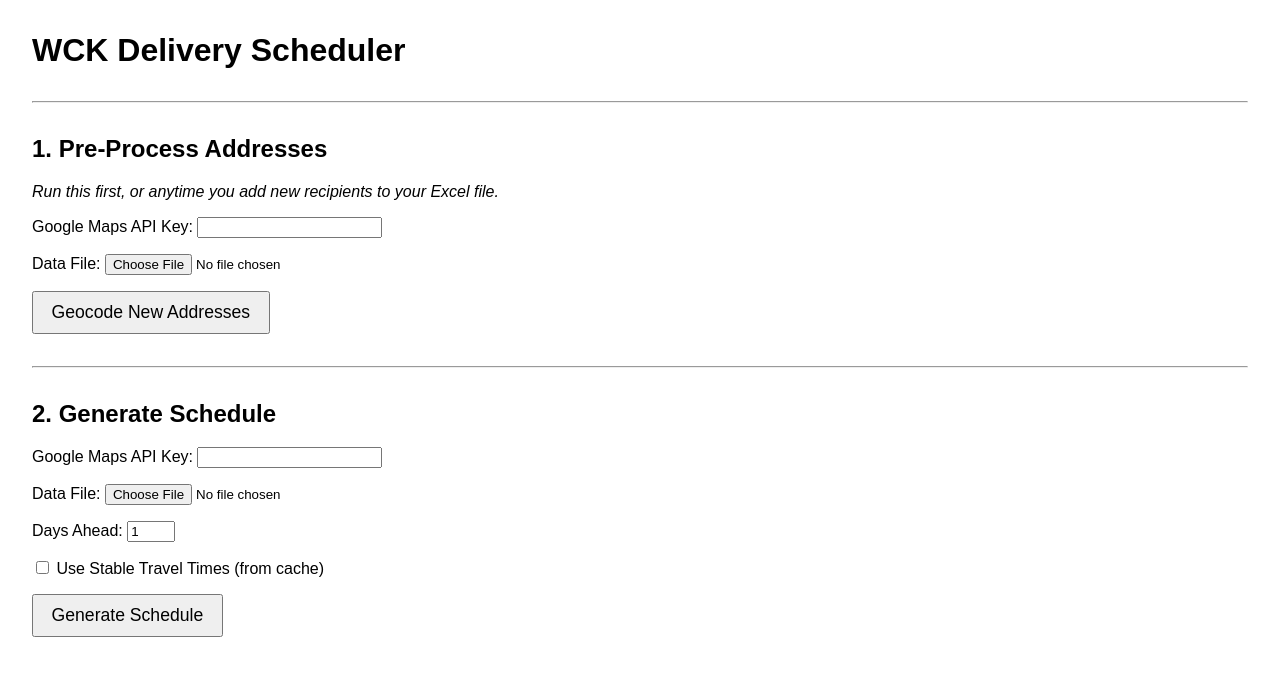
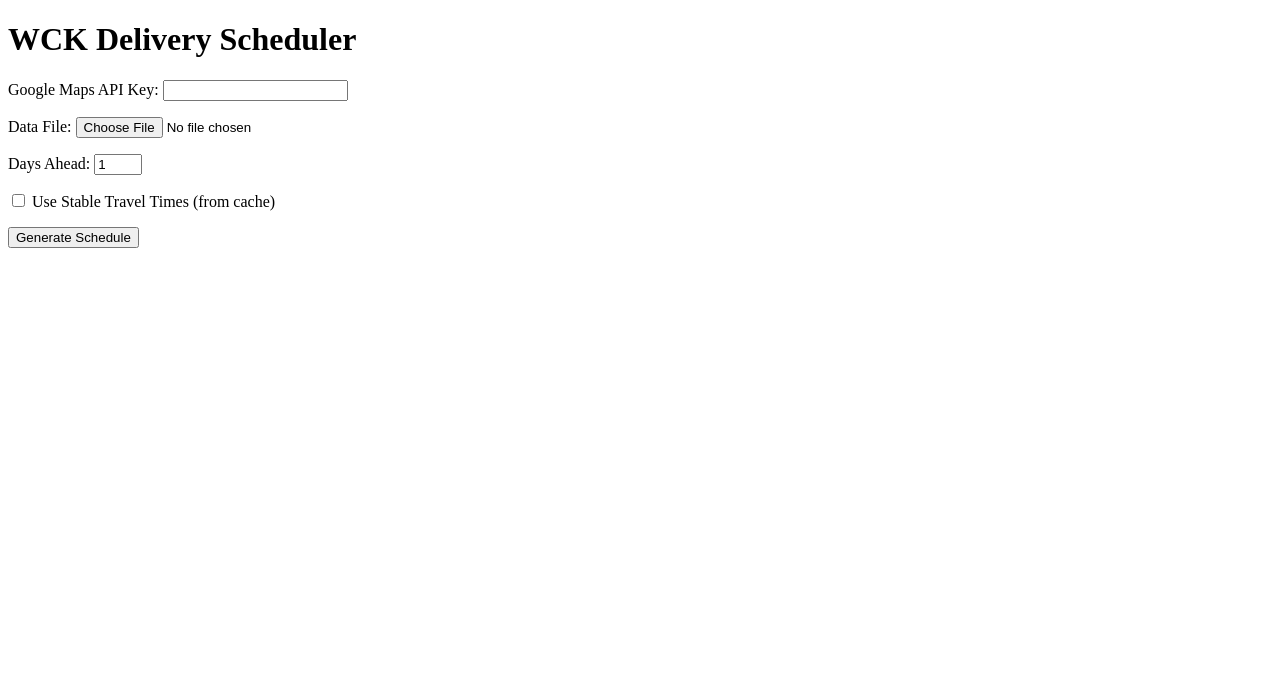
Before and after one commit to tamman86/WCK-APScheduler, a Flask app: page / in a window 1280 px wide. Shown: the top 676 px of the page. Run offline with Flask 3, Linux system fonts and the light colour scheme.

Commit message:
Updated app to run in a single file submission to download links

```diff
--- a/app.py
+++ b/app.py
@@ -75,17 +75,20 @@
         print(f"Map generation failed: {e}")
 
 
-# --- BACKGROUND JOBS ---
-def run_geocoding_job(excel_path, api_key, job_id):
+# --- THE COMBINED BACKGROUND JOB ---
+def run_combined_job(excel_path, api_key, days_ahead, use_stable_cache, job_id):
     """
-    This function now correctly adds Latitude/Longitude columns to the uploaded Excel file.
+    Performs the entire workflow: geocodes missing addresses, calculates optimal routes,
+    and generates the final schedule and map.
     """
     global job_results
-    job_results[job_id] = {'status': 'running', 'log': 'Starting Geocoding Process...\n'}
+    job_results[job_id] = {'status': 'running'}
     try:
+        # --- PART 1: GEOCODING LOGIC ---
+        print("Starting Part 1: Geocoding...")
         recipients_df = pd.read_excel(excel_path, sheet_name="Recipients")
         geocode_cache = load_geocode_cache()
-        new_coords_added = False
+        new_coords_added_to_cache = False
         file_was_modified = False
 
         if 'Latitude' not in recipients_df.columns: recipients_df['Latitude'] = None
@@ -95,62 +98,40 @@
         for index, row in recipients_df.iterrows():
             if pd.isna(row['Latitude']) or pd.isna(row['Longitude']):
                 address = row['Full Address']
+                if not isinstance(address, str) or address.strip() == '': continue
+
                 lat, lng = None, None
-
-                if not isinstance(address, str) or address.strip() == '': continue
                 if address in geocode_cache:
-                    job_results[job_id]['log'] += f"CACHE HIT: Found '{address}'\n"
-                    lat = geocode_cache[address]['lat']
-                    lng = geocode_cache[address]['lng']
+                    lat, lng = geocode_cache[address]['lat'], geocode_cache[address]['lng']
                 else:
-                    job_results[job_id]['log'] += f"API CALL: Geocoding '{address}'...\n"
                     geocode_result = gmaps.geocode(address)
                     if geocode_result:
                         location = geocode_result[0]['geometry']['location']
                         lat, lng = location['lat'], location['lng']
                         geocode_cache[address] = {'lat': lat, 'lng': lng}
-                        new_coords_added = True
+                        new_coords_added_to_cache = True
                     else:
-                        job_results[job_id]['log'] += f"WARNING: Could not geocode '{address}'\n"
+                        print(f"WARNING: Could not geocode '{address}'")
 
                 if lat is not None and lng is not None:
-                    recipients_df.at[index, 'Latitude'] = lat
-                    recipients_df.at[index, 'Longitude'] = lng
+                    recipients_df.at[index, 'Latitude'], recipients_df.at[index, 'Longitude'] = lat, lng
                     file_was_modified = True
 
-        # Save the JSON cache file only if new API calls were made
-        if new_coords_added:
-            save_geocode_cache(geocode_cache)
+        if new_coords_added_to_cache: save_geocode_cache(geocode_cache)
 
-        # Save the Excel file only if any coordinates were filled in
         if file_was_modified:
-            job_results[job_id]['log'] += "Saving updated coordinates back to Excel file...\n"
+            print("Geocoding complete. Updating Excel file in place...")
             with pd.ExcelFile(excel_path) as xls:
                 all_sheets = {sheet_name: xls.parse(sheet_name) for sheet_name in xls.sheet_names}
             all_sheets['Recipients'] = recipients_df
             with pd.ExcelWriter(excel_path, engine='openpyxl') as writer:
-                for sheet_name, df in all_sheets.items():
-                    df.to_excel(writer, sheet_name=sheet_name, index=False)
-            job_results[job_id]['status'] = 'finished'
-            job_results[job_id]['result'] = {
-                'message': "Success! The uploaded file was updated with new coordinates. You can now run the scheduler."}
+                for sheet_name, df_sheet in all_sheets.items():
+                    df_sheet.to_excel(writer, sheet_name=sheet_name, index=False)
         else:
-            job_results[job_id]['log'] += "No new addresses found to geocode. File was not changed.\n"
-            job_results[job_id]['status'] = 'finished'
-            job_results[job_id]['result'] = {
-                'message': "No new coordinates needed. Your file already has all data."}
+            print("No new addresses needed geocoding.")
 
-    except Exception as e:
-        print("--- GEOCODING JOB FAILED: FULL TRACEBACK ---")
-        traceback.print_exc()
-        print("---------------------------------------------")
-        job_results[job_id]['status'] = 'failed'
-        job_results[job_id]['result'] = {'error': str(e)}
-
-def run_optimization_job(excel_path, api_key, days_ahead, use_stable_cache, job_id):
-    global job_results
-    job_results[job_id] = {'status': 'running'}
-    try:
+        # --- PART 2: OPTIMIZATION LOGIC ---
+        print("\nStarting Part 2: Optimization...")
         today = datetime.now()
         future_date = today + timedelta(days=days_ahead)
         departure_datetime = datetime.combine(future_date.date(), time(11, 0))
@@ -166,6 +147,7 @@
         output_map_path = os.path.join('outputs', f"{timestamp}_Map.html")
 
         suppliers_df = pd.read_excel(excel_path, sheet_name="Suppliers")
+        # Reread the recipients_df from the (now updated) file
         recipients_df = pd.read_excel(excel_path, sheet_name="Recipients")
         available_suppliers_df = suppliers_df[
             suppliers_df['Availability'].str.contains(day_filter_str, na=False)].copy()
@@ -180,9 +162,7 @@
                 raise ValueError(
                     f"Cache file '{STABLE_COSTS_FILE}' not found. Please run once in normal mode to create it.")
         else:
-            gmaps = googlemaps.Client(key=api_key)
             all_recipient_coords = list(zip(recipients_df['Latitude'], recipients_df['Longitude']))
-            # CORRECTED: Standardized to Latitude/Longitude
             all_supplier_coords = list(zip(available_suppliers_df['Latitude'], available_suppliers_df['Longitude']))
             all_results = []
             batch_size = 10
@@ -265,7 +245,6 @@
         job_results[job_id]['status'] = 'failed'
         job_results[job_id]['result'] = {'error': str(e)}
 
-
 # --- FLASK APP INITIALIZATION ---
 app = Flask(__name__)
 app.config.from_object(Config())
@@ -285,23 +264,9 @@
 def index():
     return render_template('index.html')
 
-
-@app.route('/run_geocode', methods=['POST'])
-def run_geocode_task():
-    if 'data_file' not in request.files or request.files['data_file'].filename == '':
-        return "Error: No file selected.", 400
-    file = request.files['data_file']
-    filepath = os.path.join(app.config['UPLOAD_FOLDER'], file.filename)
-    file.save(filepath)
-    api_key = request.form['api_key']
-    job_id = str(uuid.uuid4())
-    job_results[job_id] = {'status': 'queued'}
-    scheduler.add_job(id=job_id, func=run_geocoding_job, trigger='date', args=[filepath, api_key, job_id])
-    return redirect(url_for('results_geocode', job_id=job_id))
-
-
 @app.route('/run', methods=['POST'])
 def run_task():
+    # This is now the only "run" route
     if 'data_file' not in request.files or request.files['data_file'].filename == '':
         return "Error: No file selected.", 400
     file = request.files['data_file']
@@ -312,15 +277,12 @@
     use_stable_cache = 'use_cache' in request.form
     job_id = str(uuid.uuid4())
     job_results[job_id] = {'status': 'queued'}
-    scheduler.add_job(id=job_id, func=run_optimization_job, trigger='date',
+
+    # Schedule the new combined job
+    scheduler.add_job(id=job_id, func=run_combined_job, trigger='date',
                       args=[filepath, api_key, days_ahead, use_stable_cache, job_id])
+
     return redirect(url_for('results', job_id=job_id))
-
-
-@app.route('/results_geocode/<job_id>')
-def results_geocode(job_id):
-    return render_template('results_geocode.html', job_id=job_id)
-
 
 @app.route('/results/<job_id>')
 def results(job_id):
--- a/templates/index.html
+++ b/templates/index.html
@@ -3,26 +3,9 @@
 <head>
     <meta charset="UTF-8">
     <title>WCK Delivery Scheduler</title>
-    <style>
-        body { font-family: sans-serif; margin: 2em; }
-        hr { margin: 2em 0; }
-        input[type=submit] { font-size: 1.1em; padding: 0.5em 1em; }
-    </style>
 </head>
 <body>
     <h1>WCK Delivery Scheduler</h1>
-
-    <hr>
-    <h2>1. Pre-Process Addresses</h2>
-    <form action="/run_geocode" method="post" enctype="multipart/form-data">
-        <p><em>Run this first, or anytime you add new recipients to your Excel file.</em></p>
-        <p>Google Maps API Key: <input type="password" name="api_key" required></p>
-        <p>Data File: <input type="file" name="data_file" required></p>
-        <input type="submit" value="Geocode New Addresses">
-    </form>
-    <hr>
-
-    <h2>2. Generate Schedule</h2>
     <form action="/run" method="post" enctype="multipart/form-data">
         <p>Google Maps API Key: <input type="password" name="api_key" required></p>
         <p>Data File: <input type="file" name="data_file" required></p>
@@ -30,6 +13,5 @@
         <p><input type="checkbox" name="use_cache" value="true"> Use Stable Travel Times (from cache)</p>
         <input type="submit" value="Generate Schedule">
     </form>
-
 </body>
 </html>
```
